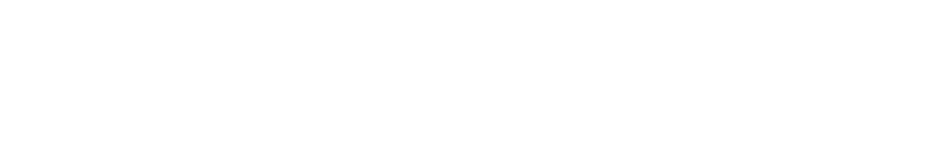
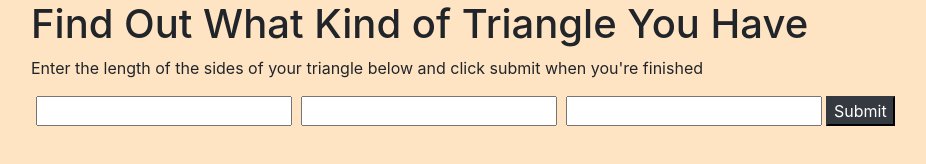
Before and after one commit to rjashby/triangle, a plain HTML site: page index.html in a window 1280 px wide. Shown: the whole page, without its empty margins (54-980 px from the left). Drawn offline with Linux system fonts and the light colour scheme.

Commit message:
add basic form with 3 input boxes for triangle sides
Co-authored by:Petia Kortcheva<peetiak@gmail.com>

```diff
--- a/css/styles.css
+++ b/css/styles.css
@@ -0,0 +1,3 @@
+body {
+  background-color: bisque;
+}
--- a/index.html
+++ b/index.html
@@ -10,6 +10,18 @@
   <title>Document</title>
 </head>
 <body>
-
+  <div class="container">
+    <h1>Find Out What Kind of Triangle You Have</h1>
+    <p>Enter the length of the sides of your triangle below and click submit when you're finished</p>
+    <form>
+      <label></label>
+      <input type="text">
+      <label></label>
+      <input type="text">
+      <label></label>
+      <input type="text">
+      <button type="submit" class="btn-dark">Submit</button>
+    </form>
+  </div>
 </body>
 </html>
```
